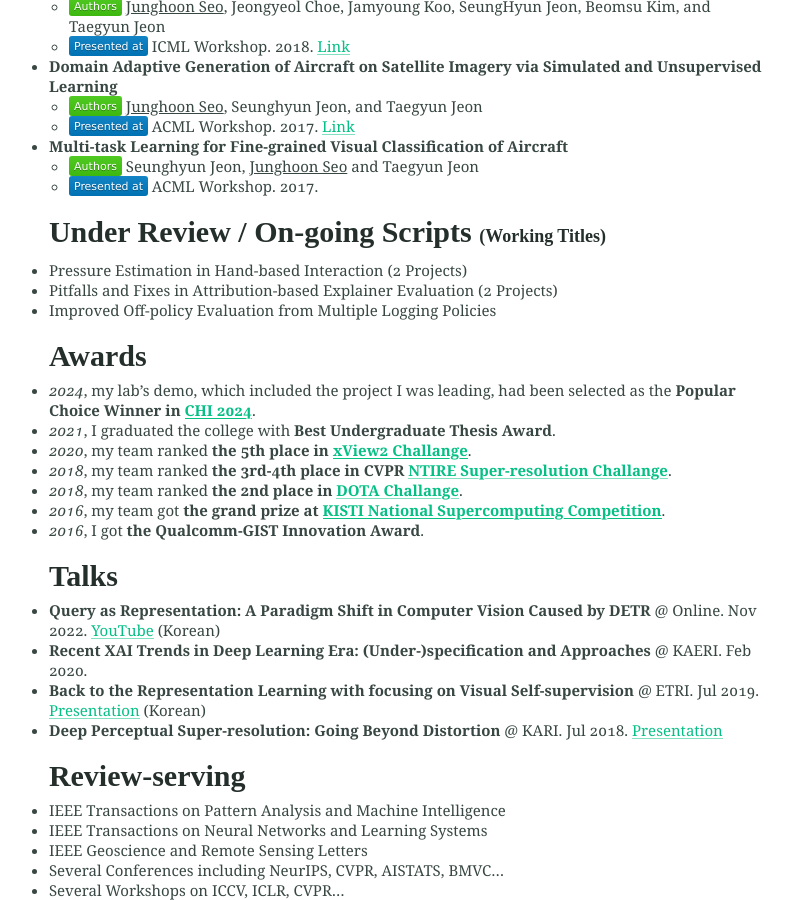
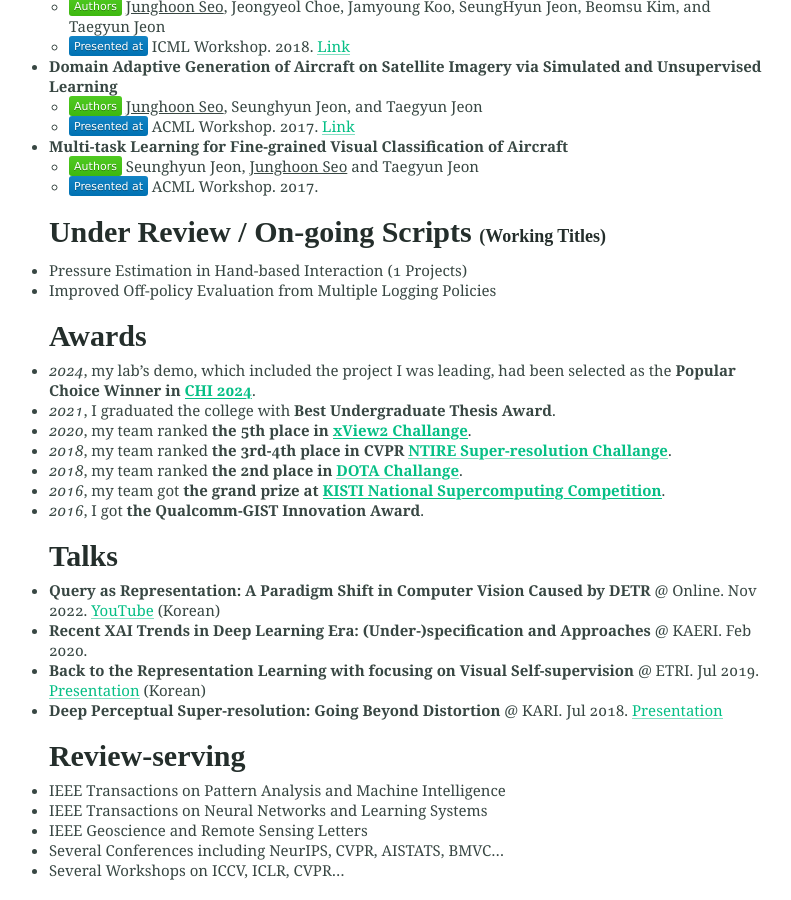
Before and after one commit to mikigom/mikigom.github.io, a Jekyll site: the page built from index.md, in a window 1280 px wide and 900 px high, scrolled down 2204 px. Shown: the whole window, without its empty margins (234-1025 px from the left). Built offline with Jekyll 4.4.1, drawn with Linux system fonts in a browser that asks for light colours.

Commit message:
Update index.md

```diff
--- a/index.md
+++ b/index.md
@@ -91,8 +91,7 @@
   - <img height="10" src="/assets/-Presented%20at-blue.svg"> ACML Workshop. 2017.
 
 ### Under Review / On-going Scripts <span style="font-size:0.6em;">(Working Titles)</span>
-- Pressure Estimation in Hand-based Interaction (2 Projects)
-- Pitfalls and Fixes in Attribution-based Explainer Evaluation (2 Projects)
+- Pressure Estimation in Hand-based Interaction (1 Projects)
 - Improved Off-policy Evaluation from Multiple Logging Policies
 
 ### Awards
```
